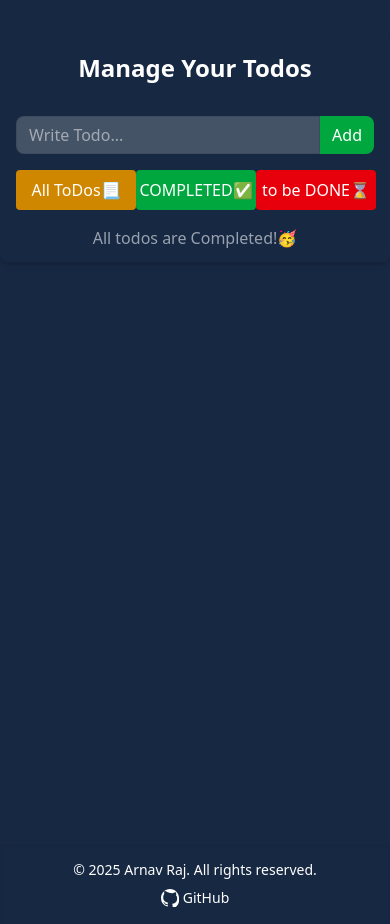
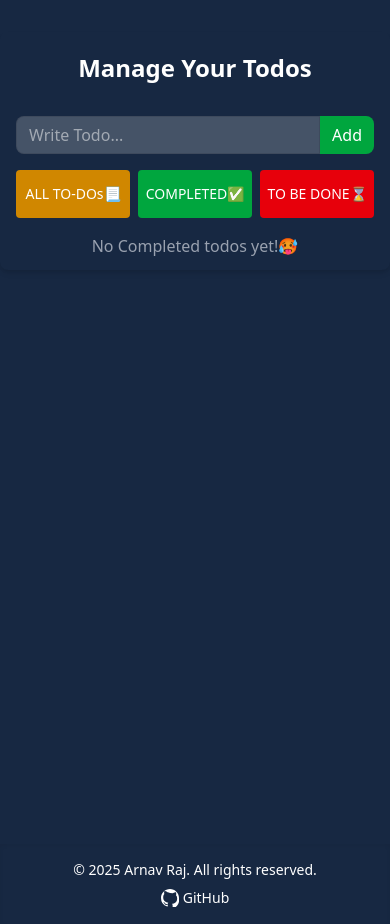
Before and after one commit to arnavraj-7/ToDoList, a React (Vite) app: page /Done in a window 390 px wide. Built offline with nearby package versions, Linux system fonts and the light colour scheme.

Commit message:
buttons responsiveness

```diff
--- a/src/App.jsx
+++ b/src/App.jsx
@@ -74,34 +74,50 @@ const App = () => {
           <div className="mb-4">
             <TodoForm />
           </div>
-          <div className="flex justify-evenly">
-            <div>
+          {/* <div className="flex md:justify-evenly justify-center items-center">
               <button
-                className="h-10 w-30 rounded bg-yellow-600 hover:scale-110 duration-150 ease-intext-white"
+                className="h-12 w-32 rounded-l md:rounded bg-yellow-600 hover:bg-yellow-700  md:hover:scale-110 duration-300 ease-in-out text-white border-0"
                 onClick={(e) => Navigate("AllToDo")}
               >
-                All ToDos📃
+                ALL TO-DOs
               </button>
-            </div>
-            <div>
               <button
-                className="h-10 w-30 rounded bg-green-600 hover:scale-110 duration-150 ease-intext-white"
+                className="h-12 w-32  md:rounded rounded-none bg-green-600 hover:bg-green-700 md:hover:scale-110 duration-300 ease-in text-white border-0"
                 onClick={(e) => Navigate("Done")}
               >
-                COMPLETED✅
+                COMPLETED
               </button>
-            </div>
-
-            <div>
               <button
-                className="h-10 w-30 rounded
-            hover:scale-110 duration-150 ease-in bg-red-600 text-white"
+                className="h-12 w-32 rounded-r md:rounded border-0
+            md:hover:scale-110 duration-300 ease-in-out bg-red-600 hover:bg-red-700 text-white"
                 onClick={(e) => Navigate("NotDone")}
               >
-                to be DONE⌛
+                TO BE DONE
               </button>
-            </div>
-          </div>
+          </div> */}
+          <div className="flex md:justify-evenly justify-center items-center gap-x-2">
+  <button
+    className="h-12 w-32 rounded bg-yellow-600 hover:bg-yellow-700 md:hover:scale-110 duration-300 ease-in-out text-white text-sm leading-none flex items-center justify-center text-center"
+    onClick={() => Navigate("AllToDo")}
+  >
+    ALL TO-DOs📃
+  </button>
+
+  <button
+    className="h-12 w-32 rounded bg-green-600 hover:bg-green-700 md:hover:scale-110 duration-300 ease-in text-white text-sm leading-none flex items-center justify-center text-center"
+    onClick={() => Navigate("Done")}
+  >
+    COMPLETED✅
+  </button>
+
+  <button
+    className="h-12 w-32 rounded bg-red-600 hover:bg-red-700 md:hover:scale-110 duration-300 ease-in-out text-white text-sm leading-none flex items-center justify-center text-center"
+    onClick={() => Navigate("NotDone")}
+  >
+    TO BE DONE⌛
+  </button>
+</div>
+
           <div className="mt-4 flex flex-1">
             <Outlet />
           </div>
--- a/src/assets/Components/Done.jsx
+++ b/src/assets/Components/Done.jsx
@@ -16,7 +16,7 @@ function Done({ todo }) {
           </li>
         ))
       ) : (
-        <p className="text-gray-400 text-center">All todos are Completed!🥳</p>
+        <p className="text-gray-400 text-center">No Completed todos yet!🥵</p>
       )}
     </ul>
   </div>
--- a/src/assets/Components/NotDone.jsx
+++ b/src/assets/Components/NotDone.jsx
@@ -16,7 +16,7 @@ function Done({ todo }) {
           </li>
         ))
       ) : (
-        <p className="text-gray-400 text-center">No Completed todos yet!🥵</p>
+        <p className="text-gray-400 text-center">All todos are Completed!🥳</p>
       )}
     </ul>
   </div>
```
